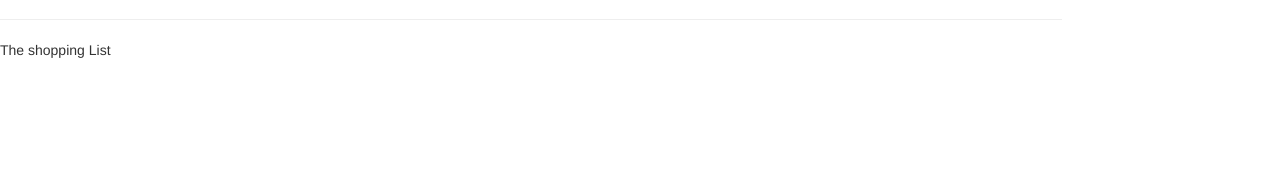
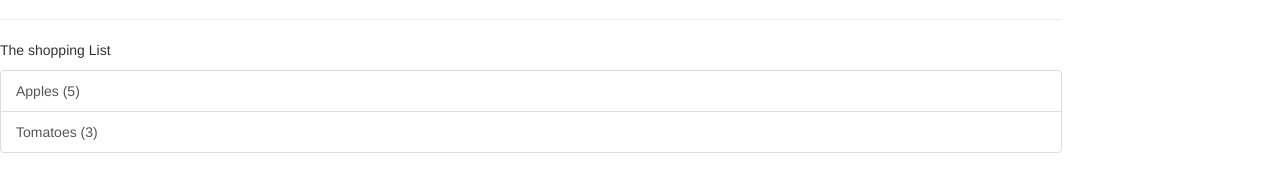
Before and after one commit to NileshSPatil777/shoppingApp, an Angular app in the folder shoppingApp/: page / in a window 1280 px wide. Shown: the part 433-624 px from the top of the page. Built offline with nearby package versions, Linux system fonts and the light colour scheme.

Commit message:
creating and otputting shopping list

```diff
--- /dev/null
+++ b/shoppingApp/src/app/shared/ingredient.model.ts
@@ -0,0 +1,10 @@
+export class Ingredient{
+  //public name:string;
+  //public amount:number;
+
+  constructor(public name:string ,public amount:number){
+
+    this.name=name;
+    this.amount=amount
+  }
+}
--- a/shoppingApp/src/app/shopping-list/shopping-list.component.html
+++ b/shoppingApp/src/app/shopping-list/shopping-list.component.html
@@ -3,5 +3,11 @@
     <app-shopping-edit></app-shopping-edit>
     <hr>
     <p>The shopping List</p>
+    <ul class="list-group">
+      <a class="list-group-item" style="cursor: pointer" *ngFor="let ingredient of ingredients">
+        {{ingredient.name}} ({{ingredient.amount}})
+      </a>
+
+    </ul>
   </div>
 </div>
--- a/shoppingApp/src/app/shopping-list/shopping-list.component.ts
+++ b/shoppingApp/src/app/shopping-list/shopping-list.component.ts
@@ -1,4 +1,5 @@
 import { Component, OnInit } from '@angular/core';
+import {Ingredient} from "../shared/ingredient.model";
 
 @Component({
   selector: 'app-shopping-list',
@@ -6,7 +7,10 @@ import { Component, OnInit } from '@angular/core';
   styleUrls: ['./shopping-list.component.css']
 })
 export class ShoppingListComponent implements OnInit {
-
+  ingredients:Ingredient = [
+    new Ingredient('Apples',5),
+    new Ingredient('Tomatoes',3),
+  ];
   constructor() { }
 
   ngOnInit() {
```
